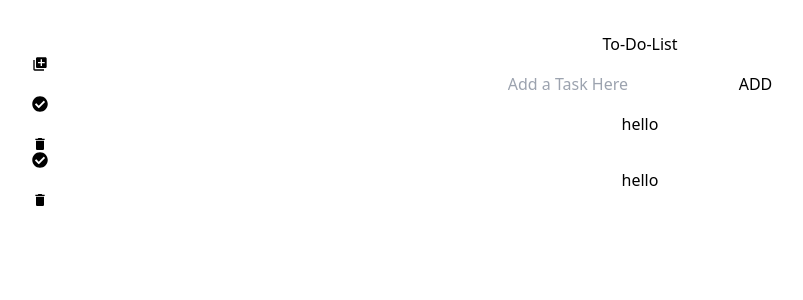
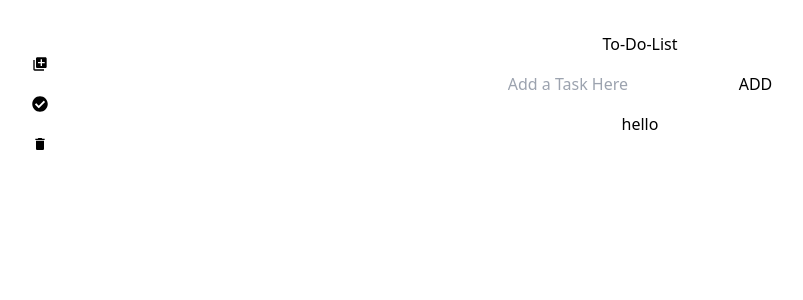
Before and after one commit to sourinegingit/TodoList-with-react, a React (Vite) app: page / in a window 1280 px wide. Shown: the top 300 px of the page, without its empty margins (0-803 px from the left). Built offline with nearby package versions, Linux system fonts and the light colour scheme.

Commit message:
todo-items ui file  completed

```diff
--- a/src/components/todo.tsx
+++ b/src/components/todo.tsx
@@ -24,7 +24,7 @@ const Todo = () => {
 
       {/* todo items */}
      <TodoItems/>
-     <TodoItems/>
+
     </div>
   );
 };
```
